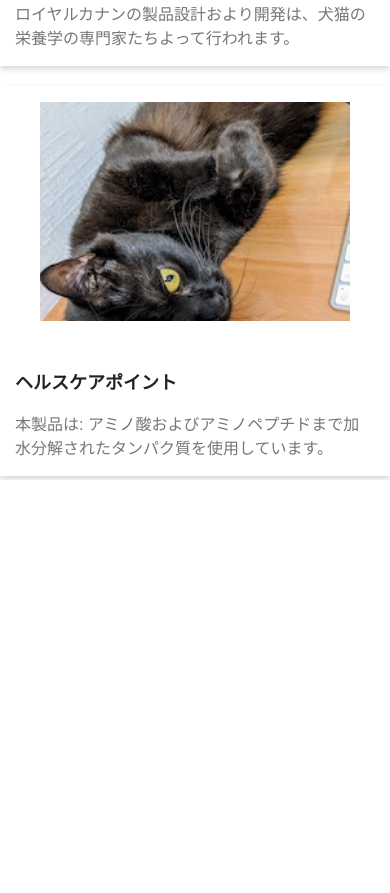
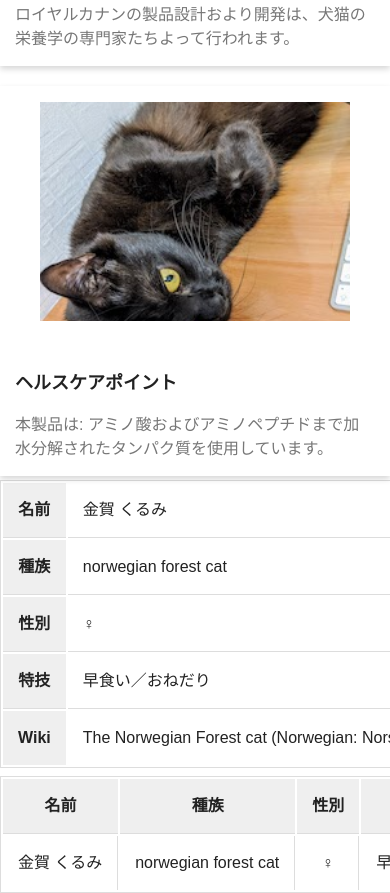
Before and after one commit to D-A-I/css-sample, a website: page index.html in a window 390 px wide. Shown: the part 5967-6860 px from the top of the page. Before the commit the page ends 6447 px from the top, so only its background shows below. Drawn offline with nearby package versions, Linux system fonts and the light colour scheme.

Commit message:
feat: 水平テーブルと垂直テーブルを追加

```diff
--- a/assets/style.css
+++ b/assets/style.css
@@ -390,6 +390,116 @@ img {
   }
 }
 
+.horizontal-table {
+  /* スクロール用の modifier を切り出すための block
+   * 以下は外枠.. */
+  border: 1px solid #ddd;
+}
+
+.horizontal-table__inner {
+  width: 100%;
+}
+
+.horizontal-table__header {
+  width: 20%;
+  padding: 15px;
+  font-weight: bold;
+  vertical-align: middle;
+  background-color: #efefef;
+  /* 各行の下線 */
+  border-bottom: 1px solid #ddd;
+}
+
+.horizontal-table__text {
+  padding: 15px;
+  /* 各行の下線 */
+  border-bottom: 1px solid #ddd;
+}
+
+.horizontal-table__row:last-child .horizontal-table__header,
+.horizontal-table__row:last-child .horizontal-table__text {
+  /* 最終行の下線は除去。外枠の border に任せる */
+  border-bottom-width: 0;
+}
+
+@media screen and (max-width: 768px) {
+  /* 水平スクロールを MindBEMding の modifier で実装 */
+  .horizontal-table--md-scroll {
+    overflow-x: auto;
+    border-right-width: 0;
+  }
+  .horizontal-table--md-scroll .horizontal-table__header,
+  .horizontal-table--md-scroll .horizontal-table__text {
+    /* white-space: 改行／タブ／スペースの扱いを定義
+     * nowrap は、自動改行をOFF */
+    white-space: nowrap;
+  }
+  .horizontal-table--md-scroll .horizontal-table__text {
+    border-right: 1px solid #ddd;
+  }
+}
+
+.vertical-table {
+  /* 外枠 */
+  border: 1px solid #ddd;
+}
+
+/* table タグに付与 */
+.vertical-table__inner {
+  width: 100%;
+  text-align: center;
+  table-layout: fixed;
+}
+
+.vertical-table__header-row {
+  background-color: #efefef;
+}
+
+.vertical-table__header {
+  padding: 15px;
+  font-weight: bold;
+  text-align: center;
+  border-right: 1px solid #ddd;
+  border-bottom: 1px solid #ddd;
+}
+
+.vertical-table__text {
+  padding: 15px;
+  text-align: center;
+  border-right: 1px solid #ddd;
+  border-bottom: 1px solid #ddd;
+}
+
+.vertical-table__header-row:last-child .vertical-table__header {
+  /* 右端の枠を非表示 */
+  border-right-width: 0;
+}
+
+.vertical-table__text-row:last-child .vertical-table__text {
+  /* 下端の枠を非表示 */
+  border-bottom-width: 0;
+}
+
+@media screen and (max-width: 768px) {
+  .vertical-table {
+    overflow-x: auto;
+    border-right-width: 0;
+  }
+  .vertical-table__inner {
+    width: auto;
+    /* 下が無いと safari の表示がめっちゃ崩れた */
+    min-width: 100%;
+  }
+  .vertical-table__header,
+  .vertical-table__text {
+    white-space: nowrap;
+  }
+  .vertical-table__header:last-child,
+  .vertical-table__text:last-child {
+    border-right-width: 1px;
+  }
+}
+
 /* --- helper --- */
 
 .m-1 {
--- a/index.html
+++ b/index.html
@@ -157,6 +157,56 @@
       </div>
     </div>
   </div>
+  <div class="horizontal-table horizontal-table--md-scroll mb-2">
+    <table class="horizontal-table__inner">
+      <tbody class="horizontal-table__body">
+        <tr class="horizontal-table__row">
+          <th class="horizontal-table__header">名前</th>
+          <td class="horizontal-table__text">金賀 くるみ</td>
+        </tr>
+        <tr class="horizontal-table__row">
+          <th class="horizontal-table__header">種族</th>
+          <td class="horizontal-table__text">norwegian forest cat</td>
+        </tr>
+        <tr class="horizontal-table__row">
+          <th class="horizontal-table__header">性別</th>
+          <td class="horizontal-table__text">♀</td>
+        </tr>
+        <tr class="horizontal-table__row">
+          <th class="horizontal-table__header">特技</th>
+          <td class="horizontal-table__text">早食い／おねだり</td>
+        </tr>
+        <tr class="horizontal-table__row">
+          <th class="horizontal-table__header">Wiki</th>
+          <td class="horizontal-table__text">The Norwegian Forest cat (Norwegian: Norsk skogkatt or Norsk skaukatt) is a
+            breed of domestic cat originating in Northern Europe.[1] This natural breed is adapted to a very cold
+            climate, with a top coat of glossy, long, water-shedding hair and a woolly undercoat for insulation.</td>
+        </tr>
+      </tbody>
+    </table>
+  </div>
+  <div class="vertical-table">
+    <table class="vertical-table__inner">
+      <thead>
+        <tr class="vertical-table__header-row">
+          <td class="vertical-table__header">名前</td>
+          <td class="vertical-table__header">種族</td>
+          <td class="vertical-table__header">性別</td>
+          <td class="vertical-table__header">特技</td>
+          <td class="vertical-table__header">Wiki</td>
+        </tr>
+      </thead>
+      <tbody class="vertical-table__text-row">
+        <td class="vertical-table__text">金賀 くるみ</td>
+        <td class="vertical-table__text">norwegian forest cat</td>
+        <td class="vertical-table__text">♀</td>
+        <td class="vertical-table__text">早食い／おねだり</td>
+        <td class="vertical-table__text">The Norwegian Forest cat (Norwegian: Norsk skogkatt or Norsk skaukatt) is a
+          breed of domestic cat originating in Northern Europe.</td>
+      </tbody>
+    </table>
+  </div>
+
 </body>
 
 </html>
```
